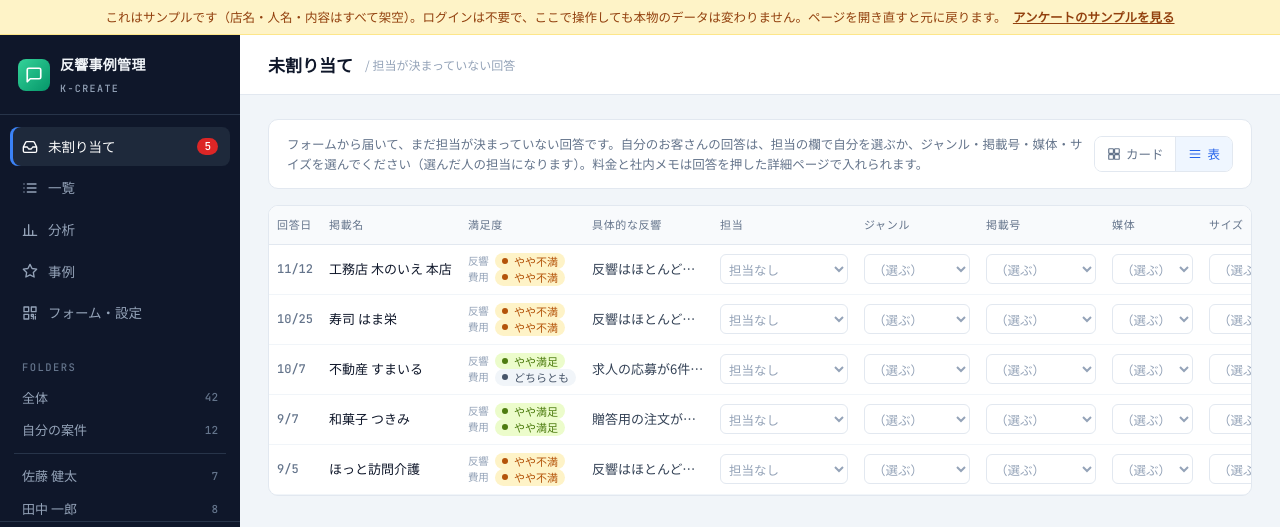
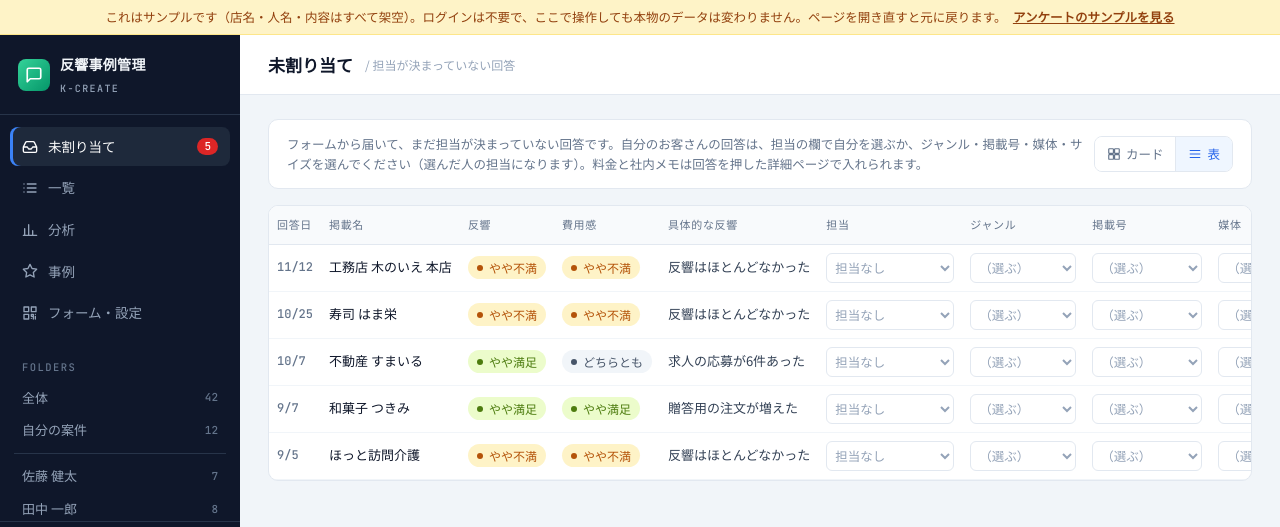
Before and after one commit to hirayama-byte/kcreate-hankyo, a plain HTML site: page docs/sample/index.html in a window 1280 px wide. Shown: the top 527 px of the page. Drawn offline with Linux system fonts and the light colour scheme.

Commit message:
PCでは画面の右いっぱいまで広げる・反響と費用感は2列に戻す
Co-Authored-By: Claude Opus 5.5 <noreply@anthropic.com>

```diff
--- a/docs/sample/index.html
+++ b/docs/sample/index.html
@@ -37,7 +37,7 @@ body{margin:0;background:var(--bg);color:var(--text);font-family:"Noto Sans JP",
 .topbar{height:60px;background:var(--card);border-bottom:1px solid var(--line);display:flex;align-items:center;gap:12px;padding:0 28px;position:sticky;top:0;z-index:5}
 .topbar h1{font-size:17px;margin:0}
 .topbar .crumb{color:var(--faint);font-size:12px}
-main{padding:24px 28px;max-width:1280px}
+main{padding:24px 28px} /* PCでは右いっぱいまで（2026-11-19 オーナー指示） */
 input,select,.btn{font:inherit;font-size:13.5px;height:36px;padding:0 12px;border:1px solid var(--line);border-radius:8px;background:#fff;color:var(--text)}
 input[type=checkbox]{height:auto}
 input:focus,select:focus,textarea:focus{outline:none;border-color:var(--accent-2);box-shadow:0 0 0 3px rgba(59,130,246,.15)}
@@ -139,9 +139,8 @@ select.inl{font:inherit;font-size:12.5px;height:30px;border:1px solid var(--line
 .dt table.ed td{padding:5px 10px}.dt table.ed select.inl{max-width:260px;height:34px;font-size:13.5px}input.inl{font:inherit;font-size:13.5px;height:34px;border:1px solid var(--line);border-radius:6px;padding:0 10px}
 textarea.inl.memo{display:block;width:100%;box-sizing:border-box;min-height:84px;font:inherit;font-size:14px;line-height:1.7;border:1px solid var(--line);border-radius:8px;padding:10px 14px;resize:vertical}
 table.lt tr.r{cursor:pointer}table.lt tr.r:hover td{background:#f8fafc}table.lt tr.del td{opacity:.55}
-table.lt td.nm2{font-weight:500;max-width:160px;overflow:hidden;text-overflow:ellipsis}
-table.lt td.sat2 div{display:flex;align-items:center;gap:4px;line-height:1.5}table.lt td.sat2 i{font-style:normal;font-size:10.5px;color:var(--faint);width:2.2em}table.lt td.sat2 .pill{font-size:11px;padding:0 7px}
-table.lt td.tx{max-width:128px;overflow:hidden;text-overflow:ellipsis;color:#334155}
+table.lt td.nm2{font-weight:500;max-width:200px;overflow:hidden;text-overflow:ellipsis}
+table.lt td.tx{max-width:360px;overflow:hidden;text-overflow:ellipsis;color:#334155}
 table.lt td.num{text-align:right;font-family:var(--mono)}
 table.lt td.dt2{font-family:var(--mono);font-size:12px;color:var(--muted)}
 table.lt .via{font-size:10.5px;color:#15803d;background:#dcfce7;border-radius:4px;padding:0 5px;margin-left:4px}
@@ -552,9 +551,9 @@ document.addEventListener('click', function (e) { var b = e.target.closest('#vie
 var SHORT = { 5: '満足', 4: 'やや満足', 3: 'どちらとも', 2: 'やや不満', 1: '不満' };
 function tableHtml(rows) {
   var sp = function (n) { return n ? '<span class="pill p' + n + '">' + SHORT[n] + '</span>' : ''; };
-  return '<div class="tw"><table class="lt"><thead><tr><th>回答日</th><th>掲載名</th><th>満足度</th><th>具体的な反響</th><th>担当</th><th>ジャンル</th><th>掲載号</th><th>媒体</th><th>サイズ</th><th class="num">料金</th></tr></thead><tbody>'
+  return '<div class="tw"><table class="lt"><thead><tr><th>回答日</th><th>掲載名</th><th>反響</th><th>費用感</th><th>具体的な反響</th><th>担当</th><th>ジャンル</th><th>掲載号</th><th>媒体</th><th>サイズ</th><th class="num">料金</th></tr></thead><tbody>'
     + rows.map(function (r) {
-      return '<tr class="r' + (r.deleted ? ' del' : '') + '" data-open="' + r.id + '"><td class="dt2" title="' + esc(r.at) + '">' + esc(String(r.at).slice(5, 10).replace(/^0?(\d+)-0?(\d+)$/, '$1/$2')) + '</td><td class="nm2" title="' + esc(r.keisai) + '">' + esc(r.keisai) + '</td><td class="sat2"><div><i>反響</i>' + sp(r.satHankyo) + '</div><div><i>費用</i>' + sp(r.satCost) + '</div></td>'
+      return '<tr class="r' + (r.deleted ? ' del' : '') + '" data-open="' + r.id + '"><td class="dt2" title="' + esc(r.at) + '">' + esc(String(r.at).slice(5, 10).replace(/^0?(\d+)-0?(\d+)$/, '$1/$2')) + '</td><td class="nm2" title="' + esc(r.keisai) + '">' + esc(r.keisai) + '</td><td>' + sp(r.satHankyo) + '</td><td>' + sp(r.satCost) + '</td>'
         + '<td class="tx" title="' + esc(r.hankyo) + '">' + (r.hankyo ? esc(r.hankyo) : '<span class="hint">—</span>') + '</td>'
         + '<td>' + ownerSel(r) + (r.via ? '<span class="via" title="担当者専用フォームから">専用</span>' : '') + '</td>'
         + '<td>' + fieldSel(r, 'genre') + '</td><td>' + fieldSel(r, 'month') + '</td><td>' + fieldSel(r, 'media') + '</td><td>' + fieldSel(r, 'size') + '</td><td class="num">' + (r.price === '' ? '' : Number(r.price).toLocaleString('ja-JP')) + '</td></tr>';
```
Also changed, not shown: gas-admin/index.html (+5 -6 lines).
